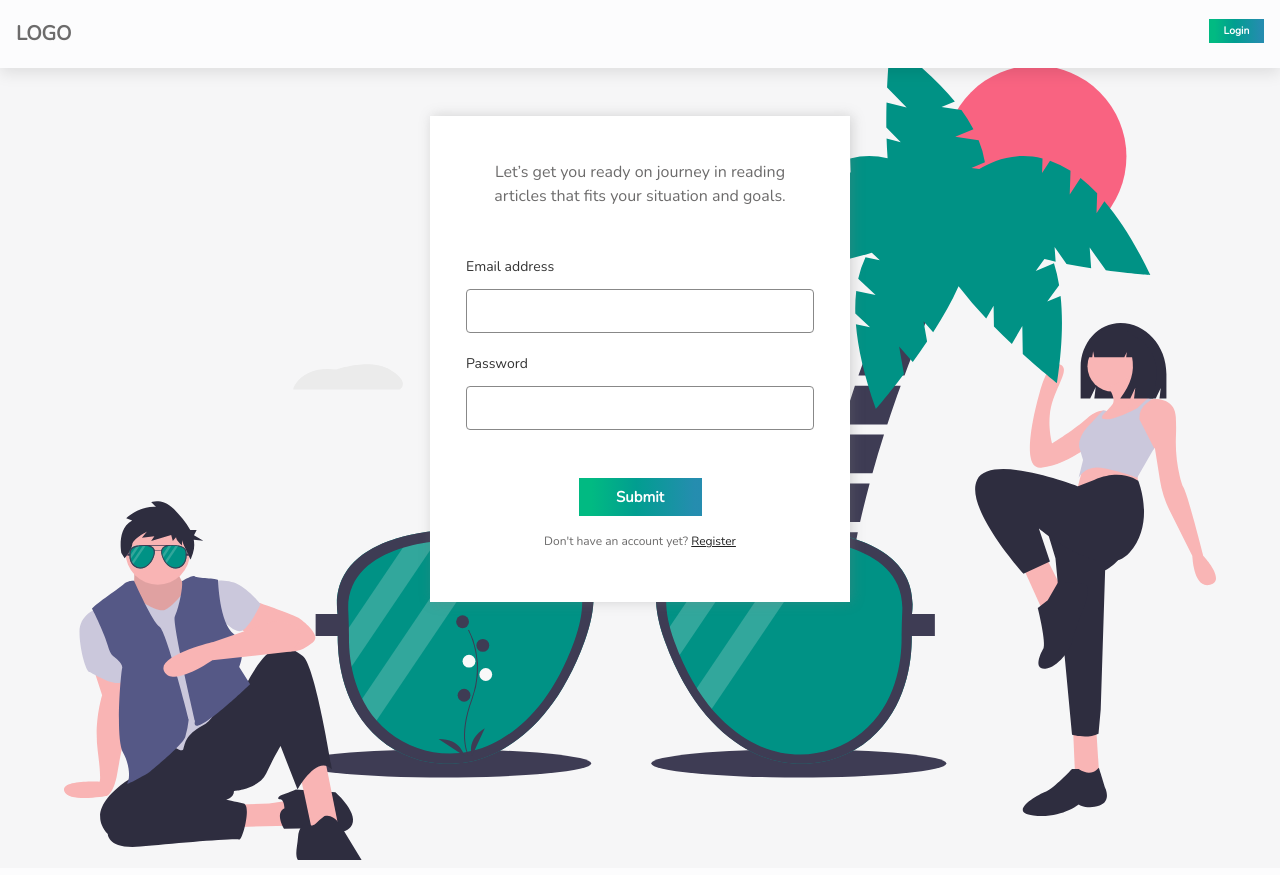
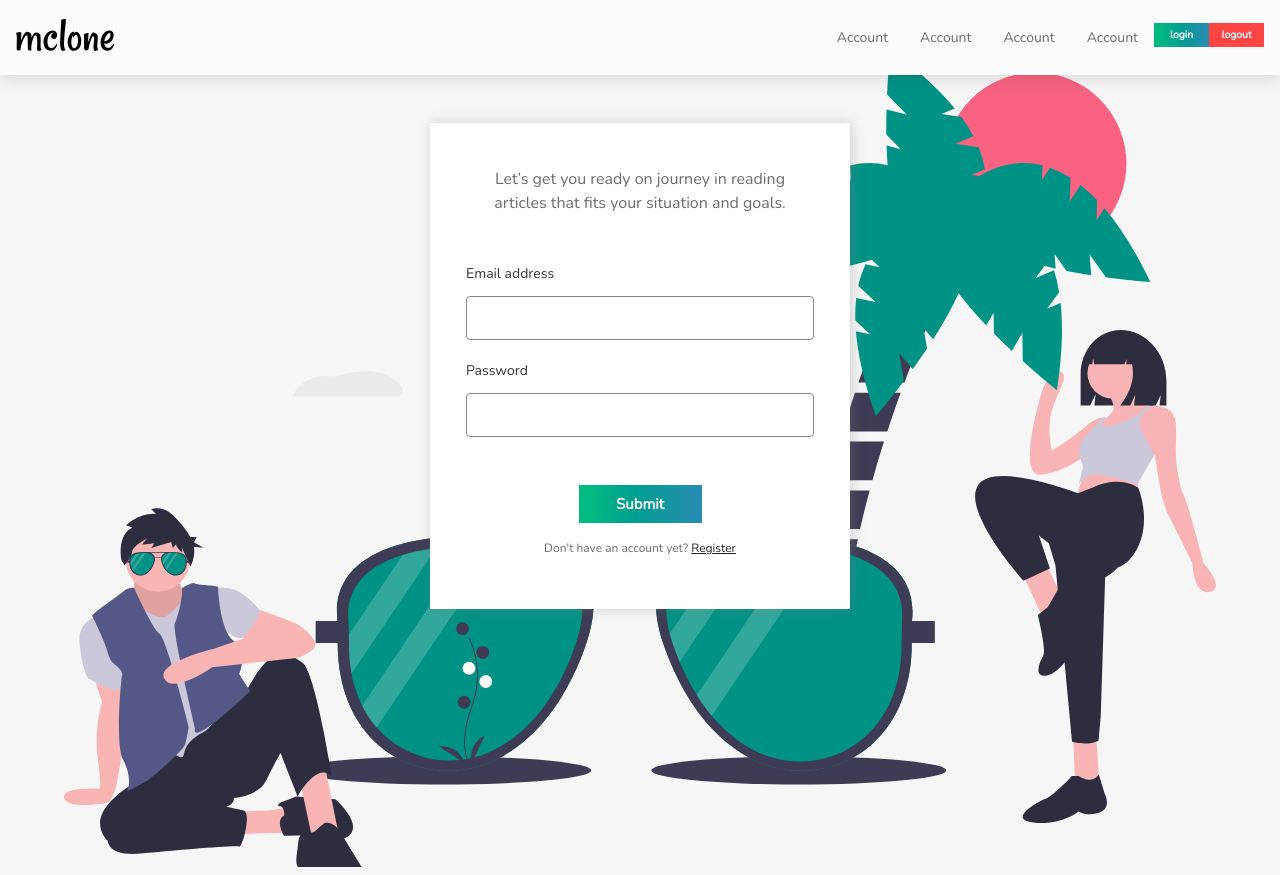
Before and after one commit to yemiOdetola/m-client, a React (Create React App) app: page /login in a window 1280 px wide. Built offline with nearby package versions, Linux system fonts and the light colour scheme.

Commit message:
auth fix

```diff
--- a/src/assets/styles/layouts/header.scss
+++ b/src/assets/styles/layouts/header.scss
@@ -7,13 +7,6 @@
     display: flex;
     justify-content: space-between;
     width: 100%;
-    @media(min-width: 768px) {
-        justify-content: space-between;
-    }
-    .logo {
-        font-weight: 600;
-        font-size: 1.25rem;
-    }
     nav.menu {
         margin: 0;
         padding: 0;
@@ -39,11 +32,52 @@
                 }
             }
         }
+        button {
+            position: relative;
+            top: 0.25rem;
+        }
     }
 }
-
+.logo {
+    img {
+        width: 78px;
+        height: auto;
+        @media(min-width: 768px) {
+            width: 98px
+        }
+        &:hover {
+            cursor: pointer;
+        }
+    }
+}
 .mobile-menu {
+    padding: 1rem;
+    box-shadow: 0px 5px 15px rgba(0, 0, 0, 0.1);
+    display: flex;
+    justify-content: space-between;
+    width: 100%;
     @media(min-width: 768px) {
         display: none;
     }
+    .menu {
+        img {
+            width: 33px;
+        }
+    }
 }
+.menu-items {
+    position: absolute;
+    padding: 1.2rem;
+    border-radius: 0.25rem;
+    background-color: #FFF;
+    box-shadow: 1px 0px 3px rgba(0, 0, 0, 0.1);
+    width: 80%;
+    top: 5rem;
+    left: 10%;
+    z-index: 999;
+    .each {
+        font-size: 0.875rem;
+        color: #333;
+        margin: 0.75rem 0;
+    }
+}
--- a/src/assets/styles/shared.scss
+++ b/src/assets/styles/shared.scss
@@ -37,6 +37,11 @@ body {
     @media(min-width: 992px) {
         padding: 2rem 3rem;
     }
+}
+
+.slide-in {
+	position: relative;
+	animation: slideIn 300ms cubic-bezier(0.4, 0, 0.2, 1);
 }
 
 .mt-5rem {
@@ -117,7 +122,7 @@ body {
     }
     &:hover {
         cursor: pointer;
-        box-shadow: 1px 1px 4px rgb(150, 179, 170);
+        box-shadow: 1px 1px 4px rgba(49, 49, 49, 0.05);
     }
     &:active, &:focus {
         outline: none;
@@ -125,6 +130,10 @@ body {
     &.primary {
         background-color: #C2FFEC;
         color: #333;
+    }
+    &.danger {
+        background-color: rgb(255, 68, 68);
+        color: #FFF;
     }
     &.plain {
         color: #01BA82;
@@ -168,6 +177,7 @@ body {
     }
 }
 
+
 //-------------------   forms  end  ------------------
 //-------------------   cards  start  -------------------
 .kard {
@@ -208,3 +218,13 @@ body {
       opacity: 0;
     }
 }
+
+@keyframes slideIn {
+	from {
+		transform: translateY(1rem);
+	}
+
+	to {
+		transform: translateY(0);
+	}
+}
--- a/src/components/Login.js
+++ b/src/components/Login.js
@@ -1,11 +1,11 @@
 import React, { Component } from 'react';
 import { connect } from 'react-redux';
 import {Link} from 'react-router-dom';
-import '../assets/styles/components/register.scss';
+import Loader from './utils/Loader';
 import Header from './layouts/Header';
 import PropTypes from 'prop-types';
 import { login } from '../actions/auth';
-import Loader from './utils/Loader';
+import '../assets/styles/components/register.scss';
 
 export class Login extends Component {
     constructor() {
--- a/src/components/Register.js
+++ b/src/components/Register.js
@@ -44,9 +44,9 @@ export class Register extends Component {
         this.props.register(this.props, payload);
     }
     componentDidMount() {
-        // if (localStorage.getItem('mcUserToken')) {
-        //     this.props.history.push('/login');
-        // }
+        if (localStorage.getItem('mcUserToken')) {
+            this.props.history.push('/login');
+        }
     }
     render() {
         return (
--- a/src/components/layouts/Header.js
+++ b/src/components/layouts/Header.js
@@ -1,27 +1,61 @@
-import React, { Component } from 'react'
-import { connect } from 'react-redux'
+import React, { Component } from 'react';
+import { connect } from 'react-redux';
+import {Link} from 'react-router-dom';
 import '../../assets/styles/layouts/header.scss';
 import '../../assets/styles/shared.scss';
 
 export class Header extends Component {
+    constructor(props) {
+        super(props);
+        this.state = {
+            open: false
+        }
+    }
+
+    componentDidMount() {
+        console.log(this.props.user);
+    }
+
+    toggleMenu = () => {
+        this.setState({open: !this.state.open})
+    }
+
     render() {
         return (
             <div className="row">
                 <div className="col-xl-12">
                     <header>
                         <div className="nav-cover">
-                            <div className="logo">LOGO</div>
+                            <div className="logo">
+                                <Link to="/">
+                                    <img src={require('../../assets/images/logo-dark.svg')} alt="logo" />
+                                </Link>
+                            </div>
                             <nav className="menu">
-                                {/* <div className="each-menu text">Already have an account?</div> */}
-                                <button type="button" className="bttn dye small">Login</button>
+                                <div className="each-menu text">Account</div>
+                                <div className="each-menu text">Account</div>
+                                <div className="each-menu text">Account</div>
+                                <div className="each-menu text">Account</div>
+                                <button type="button" className="bttn dye small">login</button>
+                                <button type="button" className="bttn danger small">logout</button>
                             </nav>
                         </div>
                         <div className="mobile-menu">
-                            <div className="logo">LOGO</div>
-                            <nav className="menu">
-                                {/* <div className="each-menu text">Already have an account?</div> */}
-                                <button type="button" className="bttn dye small">Login</button>
+                            <div className="logo">
+                                <Link to="/">
+                                    <img src={require('../../assets/images/logo-dark.svg')} alt="logo" />
+                                </Link>
+                            </div>
+                            <nav className="menu" onClick={this.toggleMenu}>
+                                <img src={require('../../assets/images/menu.svg')} alt="logo" />
                             </nav>
+                        </div>
+                        <div className={this.state.open ? "menu-items slide-in" : 'hide'}>
+                            <div className="each">item</div>
+                            <div className="each">item</div>
+                            <div className="each">item</div>
+                            <div className="each">item</div>
+                            <button type="button" className="bttn dye small">Login</button>
                         </div>
                     </header>
                 </div>
```
Also changed, not shown: src/assets/images/logo-dark.svg (added), src/assets/images/logo.svg (added).
